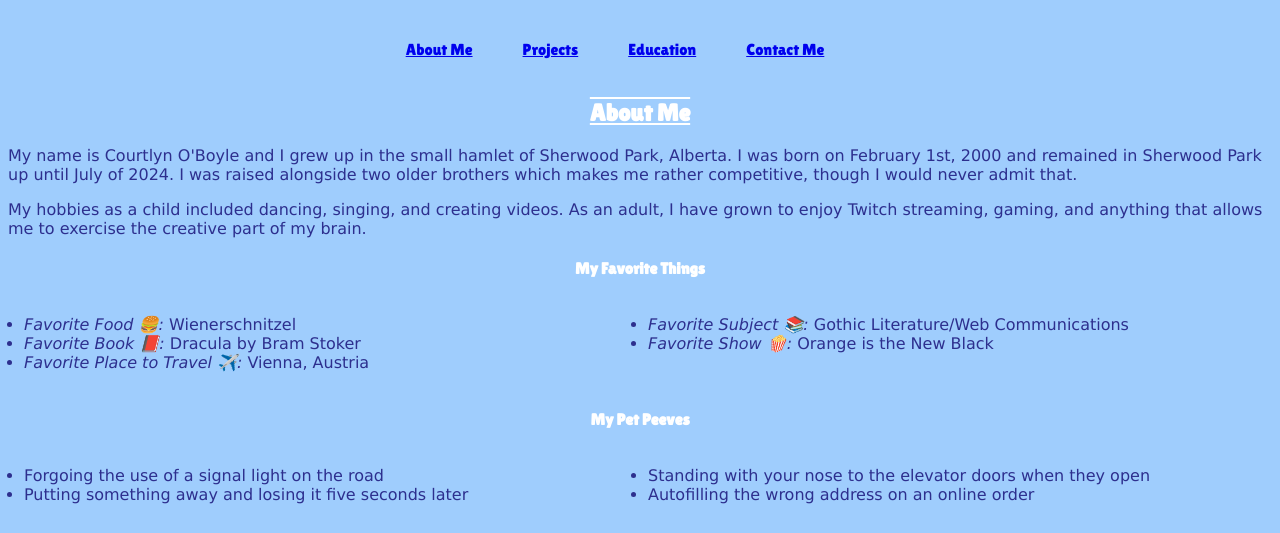
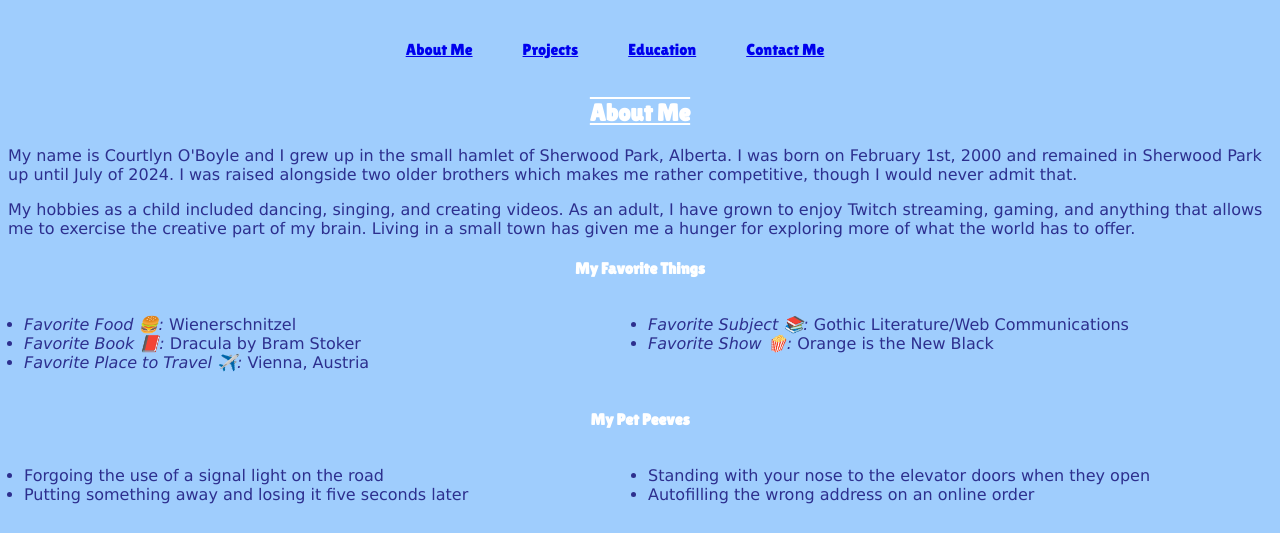
Before and after one commit to coboyle444/portfolio-website, a plain HTML site: page Portfolio Website/aboutme.html in a window 1280 px wide. Shown: the part 247-780 px from the top of the page. Drawn offline with Linux system fonts and the light colour scheme; a web font is replaced by a local one.

Commit message:
add: text to about me section

```diff
--- a/Portfolio Website/aboutme.html
+++ b/Portfolio Website/aboutme.html
@@ -50,7 +50,7 @@
             <p>
                 My name is Courtlyn O'Boyle and I grew up in the small hamlet of Sherwood Park, Alberta. I was born on February 1st, 2000 and remained in Sherwood Park up until July of 2024. I was raised alongside two older brothers which makes me rather competitive, though I would never admit that. </p>
             <p>
-                My hobbies as a child included dancing, singing, and creating videos. As an adult, I have grown to enjoy Twitch streaming, gaming, and anything that allows me to exercise the creative part of my brain.
+                My hobbies as a child included dancing, singing, and creating videos. As an adult, I have grown to enjoy Twitch streaming, gaming, and anything that allows me to exercise the creative part of my brain. Living in a small town has given me a hunger for exploring more of what the world has to offer.
             </p>
             <section>
             <h4>
```
